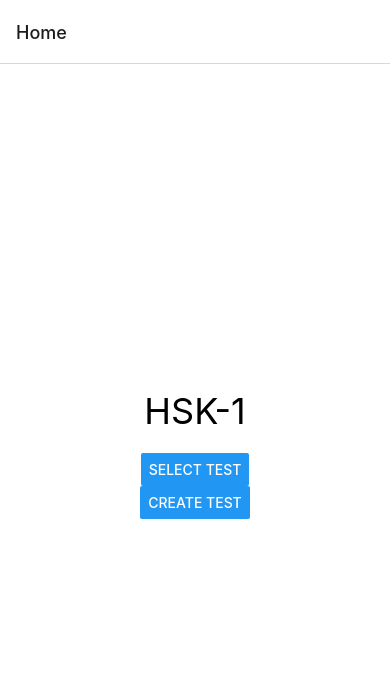
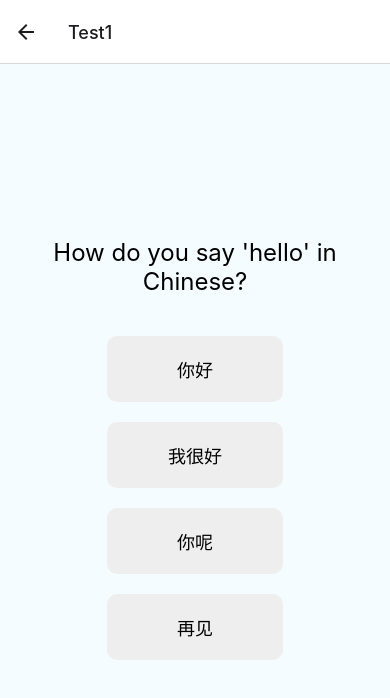
Before and after one commit to siskos-k/Chinese-Learning-Application, a React Native app: screen /Test1 in a window 390 px wide. Shown: the top 698 px of the page. Built offline with nearby package versions, Linux system fonts and the light colour scheme.

Commit message:
first test and styling

```diff
--- a/App.js
+++ b/App.js
@@ -2,15 +2,25 @@ import React from 'react';
 import { StyleSheet, Text, View, Button } from 'react-native';
 import { NavigationContainer } from '@react-navigation/native';
 import { createNativeStackNavigator } from '@react-navigation/native-stack';
-
+import SelectScreen from './Select';
+import CreateScreen from './Create';
+import { useNavigation } from '@react-navigation/native';
+import Test1Screen from './Test1';
 const Stack = createNativeStackNavigator();
 
-const HomeScreen = () => {
+
+const HomeScreen = ({ navigation }) => { // receive the navigation prop
   return (
     <View style={styles.container}>
       <Text style={styles.title}>HSK-1</Text>
-      <Button title="Select Test" />
-      <Button title="Create Test" />
+      <Button
+        title="Select Test"
+        onPress={() => navigation.navigate('Select')} // navigate to Select on press
+      />
+      <Button
+        title="Create Test"
+        onPress={() => navigation.navigate('Create')}
+      />
     </View>
   );
 };
@@ -20,6 +30,11 @@ export default function App() {
     <NavigationContainer>
       <Stack.Navigator>
         <Stack.Screen name="Home" component={HomeScreen} />
+        <Stack.Screen name="Select" component={SelectScreen} />
+        <Stack.Screen name="Create" component={CreateScreen} />
+        <Stack.Screen name="Test1" component={Test1Screen} />
+
+
       </Stack.Navigator>
     </NavigationContainer>
   );
--- /dev/null
+++ b/Create.js
@@ -0,0 +1,46 @@
+import React, { useState } from 'react';
+import { View, Text, TextInput, Button, StyleSheet } from 'react-native';
+import AsyncStorage from '@react-native-async-storage/async-storage';
+
+const CreateScreen = ({ navigation }) => {
+    const [question, setQuestion] = useState('');
+    const [correctAnswer, setCorrectAnswer] = useState('');
+    const [wrongAnswer1, setWrongAnswer1] = useState('');
+    const [wrongAnswer2, setWrongAnswer2] = useState('');
+    const [wrongAnswer3, setWrongAnswer3] = useState('');
+
+    // Function to save test to local storage
+    const saveTest = async () => {
+        try {
+            const newTest = {
+              question,
+              answers: [correctAnswer, wrongAnswer1, wrongAnswer2, wrongAnswer3],
+              // You can add a timestamp or a unique ID if needed
+            };
+
+            // Get existing tests (if any)
+            const existingTests = await AsyncStorage.getItem('tests') || '[]';
+            const updatedTests = JSON.stringify([...JSON.parse(existingTests), newTest]);
+
+            await AsyncStorage.setItem('tests', updatedTests);
+            console.log('Test saved successfully!');
+          } catch (error) {
+            console.error('Error saving test:', error);
+          }
+    };
+
+    return (
+        <View style={styles.container}>
+            <TextInput
+                style={styles.input}
+                placeholder="Enter your question"
+                value={question}
+                onChangeText={setQuestion}
+            />
+            {/* ... Similar TextInputs for the answers */}
+            <Button title="Save Test" onPress={saveTest} />
+        </View>
+    );
+};
+
+export default CreateScreen;
--- /dev/null
+++ b/Select.js
@@ -0,0 +1,29 @@
+import React from 'react';
+import {Button, View, Text, StyleSheet } from 'react-native';
+
+import Test1Screen from './Test1'; // Import your test screen
+
+const SelectScreen = ({ navigation }) => {
+  return (
+    <View style={styles.container}>
+      <Text style={styles.title}>Select</Text>
+      <Button
+        title="Test-1"
+        onPress={() => navigation.navigate('Test1')}
+      />
+    </View>
+  );
+};
+
+const styles = StyleSheet.create({
+  container: {
+    flex: 1,
+    alignItems: 'center',
+    justifyContent: 'center',
+  },
+  title: {
+    fontSize: 36,
+  },
+});
+
+export default SelectScreen;
--- /dev/null
+++ b/Test1.js
@@ -0,0 +1,81 @@
+import React, { useState } from 'react';
+import { View, Text, StyleSheet, TouchableHighlight } from 'react-native';
+
+const Test1Screen = () => {
+  const [selected, setSelected] = useState(null);
+
+  const checkAnswer = (answer) => {
+    setSelected(answer);
+    if (answer === '你好') {
+      console.log('You win!');
+    } else {
+      console.log('You lose!');
+    }
+  };
+
+  return (
+    <View style={styles.container}>
+      <Text style={styles.question}>How do you say 'hello' in Chinese?</Text>
+      <View style={styles.optionsContainer}>
+        <TouchableHighlight
+          style={[styles.option, selected === '你好' ? styles.selected : null]}
+          onPress={() => checkAnswer('你好')}
+        >
+          <Text style={styles.optionText}>你好</Text>
+        </TouchableHighlight>
+        <TouchableHighlight
+          style={[styles.option, selected === '我很好' ? styles.selected : null]}
+          onPress={() => checkAnswer('我很好')}
+        >
+          <Text style={styles.optionText}>我很好</Text>
+        </TouchableHighlight>
+        <TouchableHighlight
+          style={[styles.option, selected === '你呢' ? styles.selected : null]}
+          onPress={() => checkAnswer('你呢')}
+        >
+          <Text style={styles.optionText}>你呢</Text>
+        </TouchableHighlight>
+        <TouchableHighlight
+          style={[styles.option, selected === '再见' ? styles.selected : null]}
+          onPress={() => checkAnswer('再见')}
+        >
+          <Text style={styles.optionText}>再见</Text>
+        </TouchableHighlight>
+      </View>
+    </View>
+  );
+};
+const styles = StyleSheet.create({
+    container: {
+      flex: 1,
+      backgroundColor: '#F5FCFF', // Light blue background
+      alignItems: 'center',
+      justifyContent: 'center'
+    },
+    question: {
+      fontSize: 24,
+      textAlign: 'center',
+      marginBottom: 30,
+    },
+    optionsContainer: {
+      flexDirection: 'row',
+      flexWrap: 'wrap',
+      justifyContent: 'space-around',
+      width: '100%',
+    },
+    option: {
+      backgroundColor: '#eee', // Light grey
+      padding: 20,
+      margin: 10,
+      borderRadius: 10,
+      width: '45%',
+      alignItems: 'center',
+    },
+    optionText: {
+      fontSize: 18,
+    },
+    selected: { // Indicate selected option, you can modify this
+      backgroundColor: 'lightblue',
+    },
+  });
+export default Test1Screen;
```
